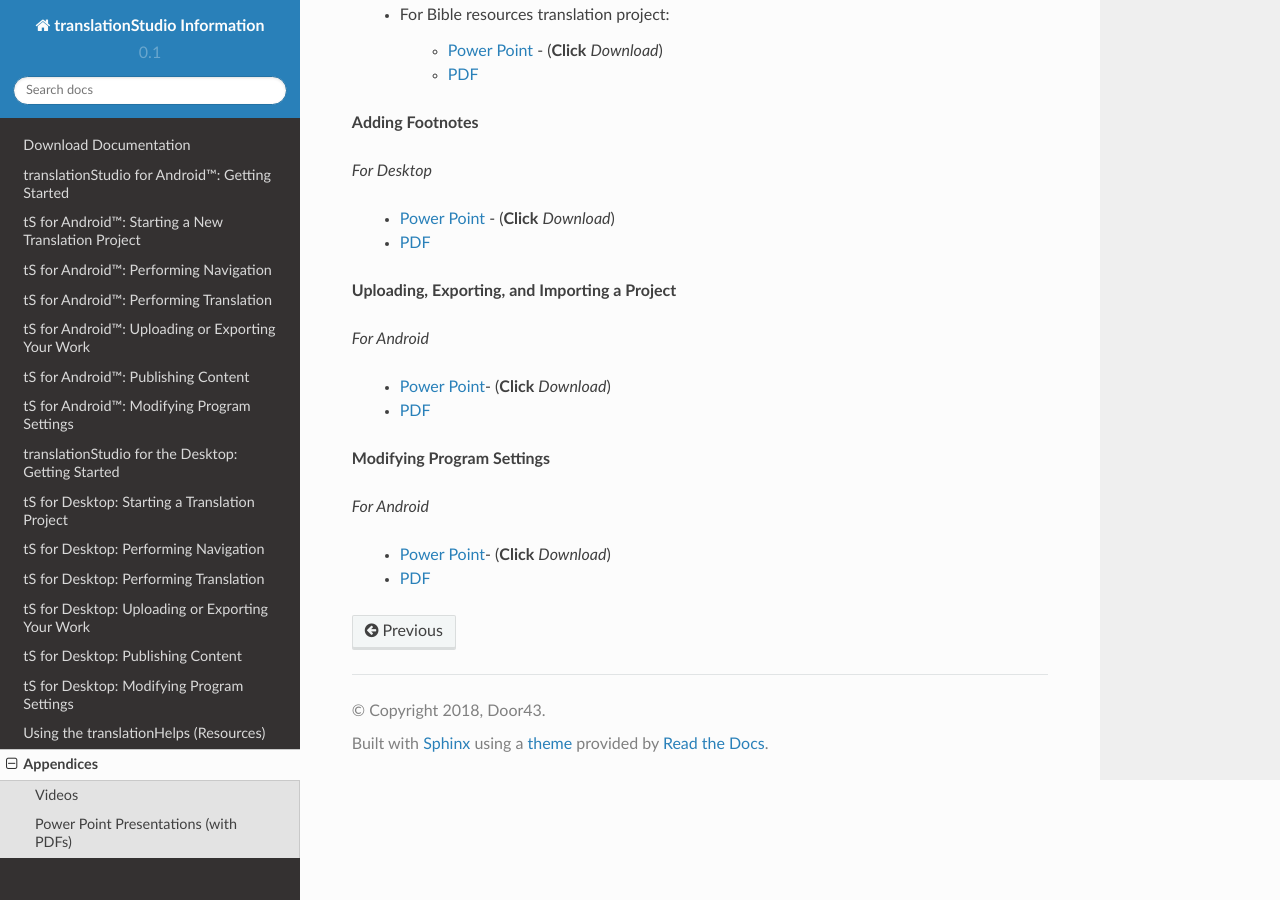
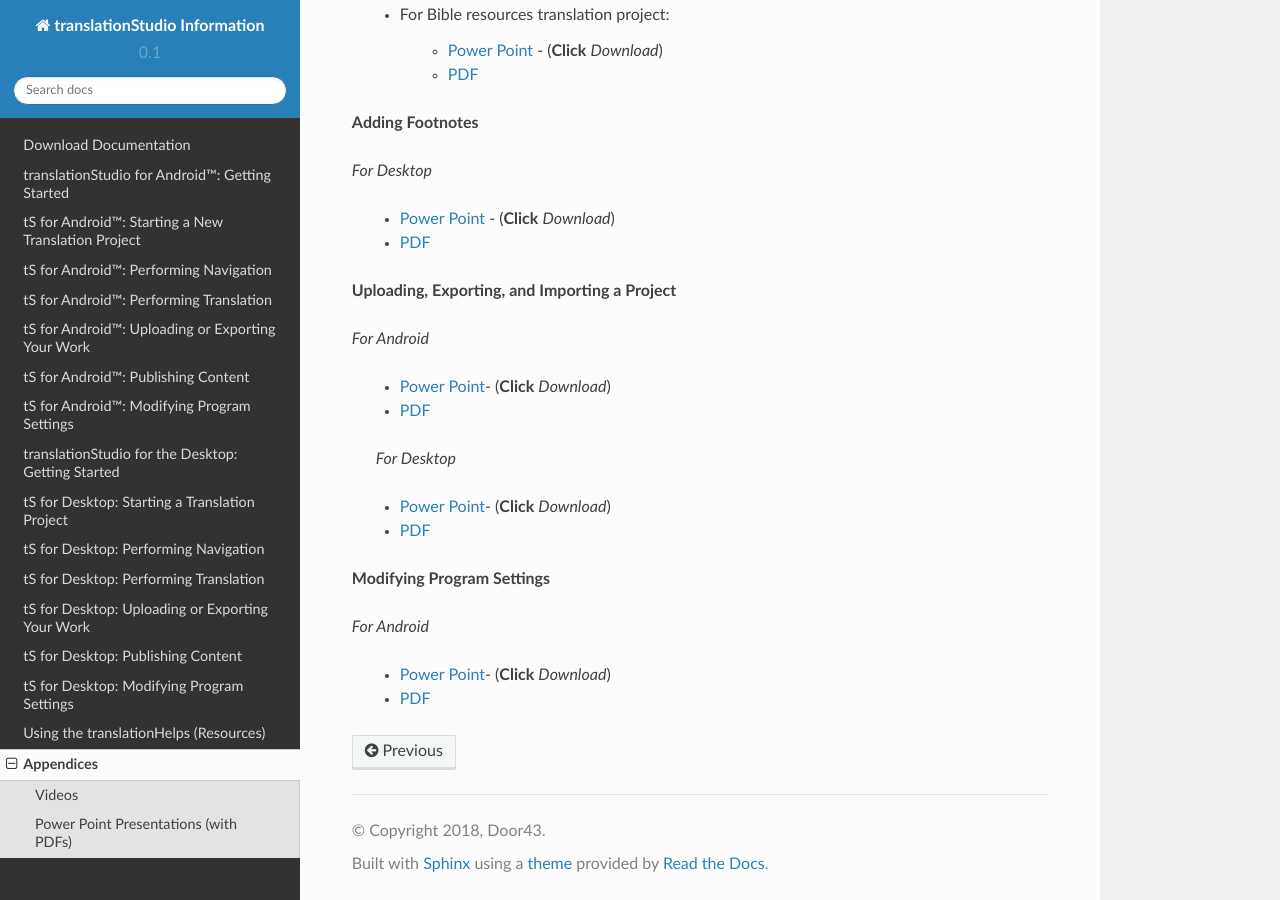
Before and after one commit to unfoldingWord-dev/translationStudio-Info, a Sphinx documentation site: the page built from docs/Appendix.rst, in a window 1280 px wide and 900 px high, scrolled down 1493 px. Built offline with Sphinx 7.4.7 and the Read the Docs theme 2.0.0, drawn with Linux system fonts in a browser that asks for light colours; pages that are not in the unit, such as notebooks, are missing from menus.

Commit message:
Update Appendix.rst

```diff
--- a/docs/Appendix.rst
+++ b/docs/Appendix.rst
@@ -104,7 +104,10 @@ Power Point Presentations (with PDFs)
  * `Power Point <https://github.com/unfoldingWord-dev/translationStudio-Info/blob/master/docs/AUpload.pptx>`_- (**Click** *Download*)
  * `PDF <https://github.com/unfoldingWord-dev/translationStudio-Info/blob/master/docs/AUpload.pdf>`_
 
-.. *For Desktop*..
+ *For Desktop*
+
+ * `Power Point <https://github.com/unfoldingWord-dev/translationStudio-Info/blob/master/docs/DUpload.pptx>`_- (**Click** *Download*)
+ * `PDF <https://github.com/unfoldingWord-dev/translationStudio-Info/blob/master/docs/DUpload.pdf>`_
 
 .. **Publishing a Project**
 
```
